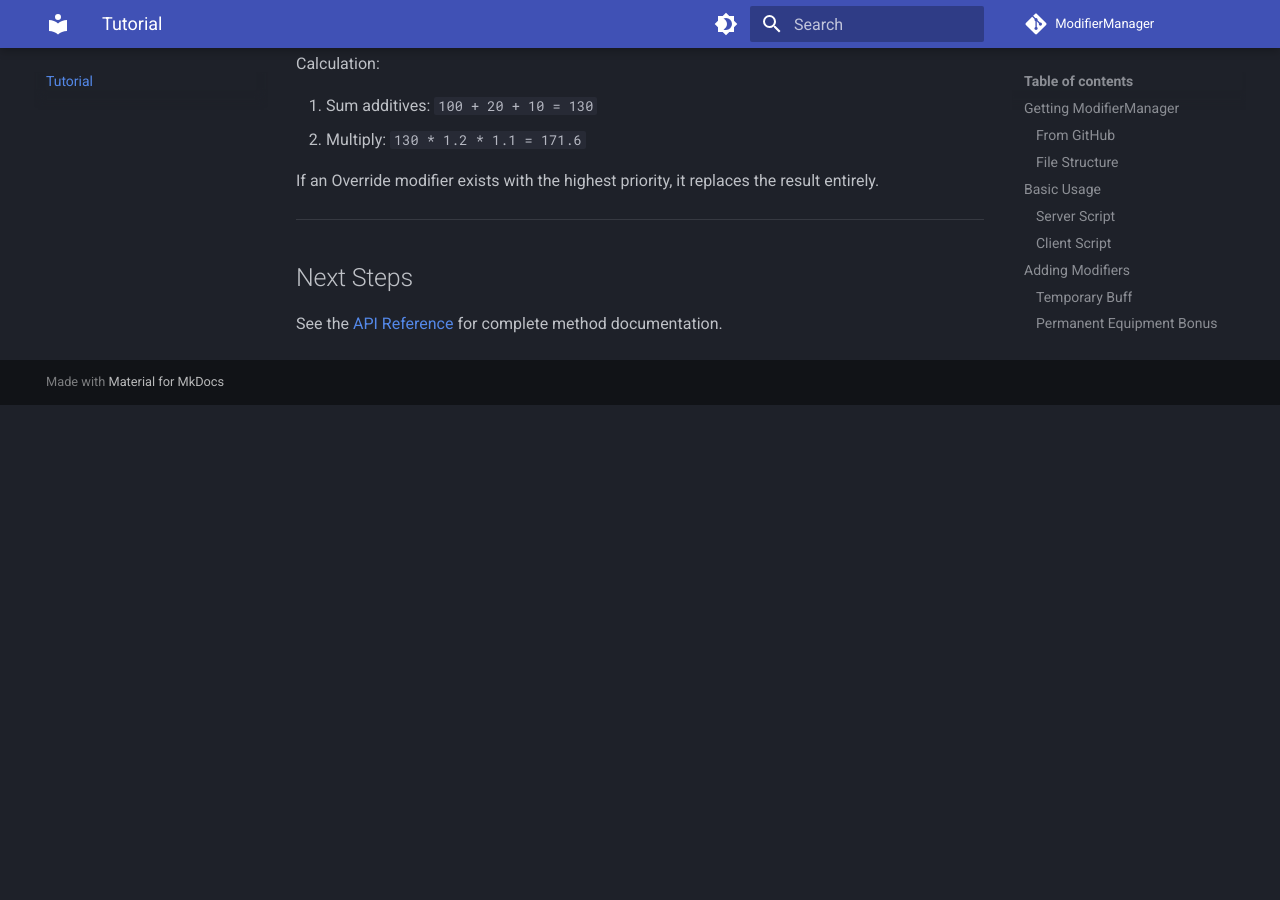
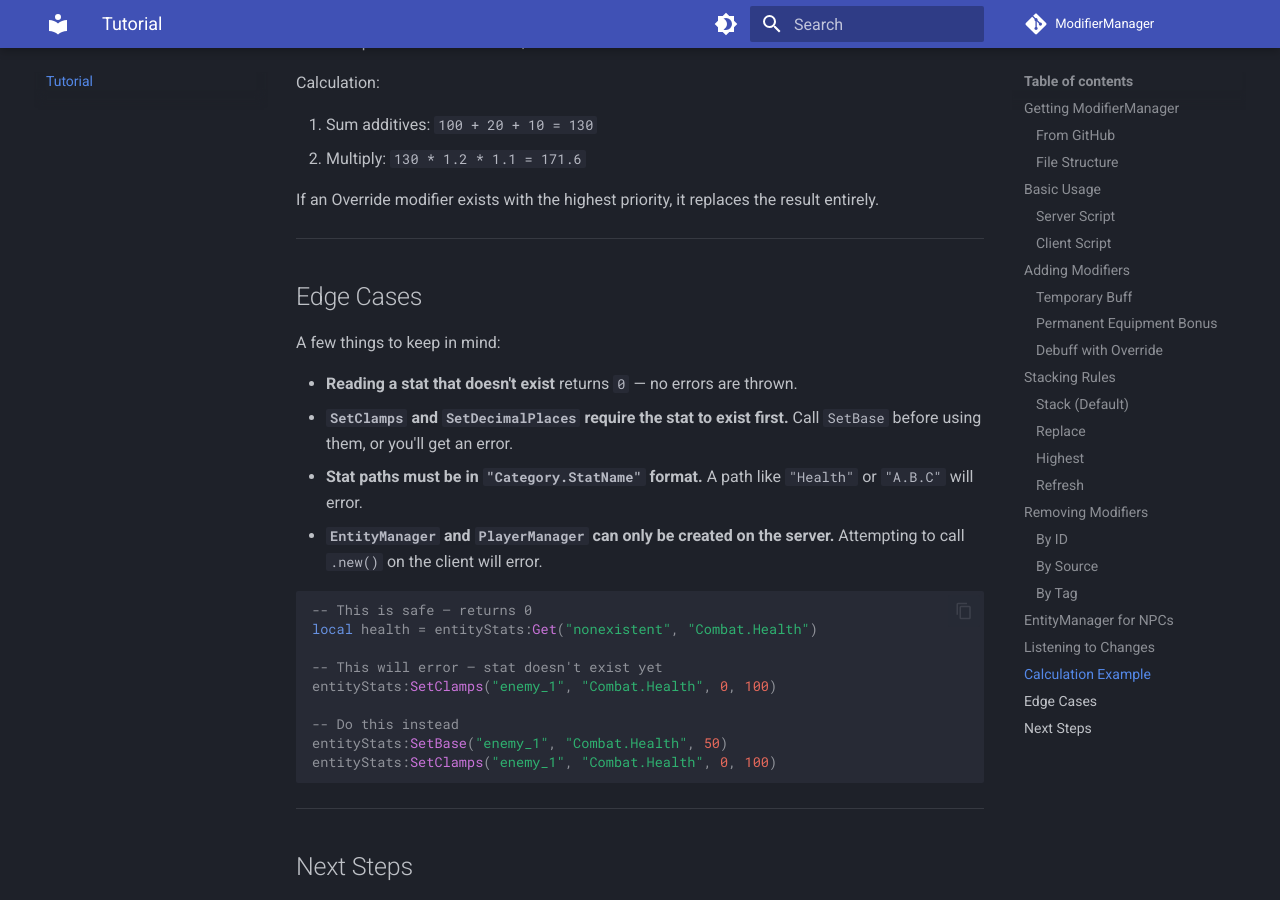
Before and after one commit to estrogenie/ModifierManager, an MkDocs documentation site: the page built from docs/tutorial/index.md, in a window 1280 px wide and 900 px high, scrolled down 6542 px. Built offline with MkDocs 1.6.1 and Material for MkDocs 9.7.7, drawn with Linux system fonts in a browser that asks for light colours; comment, search, counter and statistics services are not loaded; before the commit the page ends 6947 px from its top, so only the background shows below that; some of the changed text lies outside the part shown.

Commit message:
docs: improve documentation clarity and add changelog
- Reorganize home page: Wally-first install, manager comparison table
  moved above quick start, added next steps section
- Clarify API docs: stackingRule nil behavior, GetAllSyncData return
  type, onSyncRequired fallback behavior
- Add edge cases section to tutorial covering common gotchas
- Add changelog page for v1.0.0
- Reorder nav: Tutorial before API reference
- Remove manual install from README, add server-only note

````diff
--- /dev/null
+++ b/docs/changelog.md
@@ -0,0 +1,25 @@
+# Changelog
+
+All notable changes to ModifierManager will be documented in this file.
+
+---
+
+## 1.0.0
+
+Initial release.
+
+### Added
+
+- **EntityManager** - Server-side stat management for string-keyed entities (NPCs, objects)
+- **PlayerManager** - Server-side stat management for Player-keyed stats with automatic client synchronization
+- **ClientStatReader** - Client-side read-only stat reader for synced data
+- **Modifier types** - Additive, Multiplicative, and Override
+- **Stacking rules** - Stack, Replace, Highest, Refresh
+- **Automatic expiration** - Time-based modifier removal with efficient scheduling
+- **Change signals** - Subscribe to stat value changes via `OnChanged`
+- **Tag system** - Organize and query modifiers by tags
+- **Batch operations** - `AddModifiers` for adding multiple modifiers efficiently
+- **Removal methods** - Remove by ID, source, or tag (per-stat and cross-stat)
+- **Stat configuration** - Clamps (`SetClamps`) and decimal rounding (`SetDecimalPlaces`)
+- **Debug info** - `GetDebugInfo` for inspecting stat state
+- **Wally package** - Published as `estrogenie/modifier-manager`
--- a/docs/tutorial/index.md
+++ b/docs/tutorial/index.md
@@ -66,7 +66,8 @@
     playerStats:SetClamps(player, "Combat.Health", 0, nil) -- Min 0, no max
     playerStats:SetClamps(player, "Movement.Speed", 0, 50) -- 0 to 50
 
-    -- Send initial stats to client
+    -- Send initial stats to client after a short delay
+    -- This gives the client time to set up its StatsRemote listener
     task.delay(1, function()
         if player.Parent then
             local allData = playerStats:GetAllSyncData(player)
@@ -329,6 +330,29 @@
 
 ---
 
+## Edge Cases
+
+A few things to keep in mind:
+
+- **Reading a stat that doesn't exist** returns `0` — no errors are thrown.
+- **`SetClamps` and `SetDecimalPlaces` require the stat to exist first.** Call `SetBase` before using them, or you'll get an error.
+- **Stat paths must be in `"Category.StatName"` format.** A path like `"Health"` or `"A.B.C"` will error.
+- **`EntityManager` and `PlayerManager` can only be created on the server.** Attempting to call `.new()` on the client will error.
+
+```lua
+-- This is safe — returns 0
+local health = entityStats:Get("nonexistent", "Combat.Health")
+
+-- This will error — stat doesn't exist yet
+entityStats:SetClamps("enemy_1", "Combat.Health", 0, 100)
+
+-- Do this instead
+entityStats:SetBase("enemy_1", "Combat.Health", 50)
+entityStats:SetClamps("enemy_1", "Combat.Health", 0, 100)
+```
+
+---
+
 ## Next Steps
 
 See the [API Reference](../api.md) for complete method documentation.
--- a/mkdocs.yml
+++ b/mkdocs.yml
@@ -29,8 +29,9 @@
 
 nav:
   - Home: index.md
+  - Tutorial: tutorial/index.md
   - API: api.md
-  - Tutorial: tutorial/index.md
+  - Changelog: changelog.md
 
 markdown_extensions:
   - admonition
````
Also changed, not shown: README.md (+2 -3 lines), docs/api.md (+8 -5 lines), docs/index.md (+43 -35 lines).
